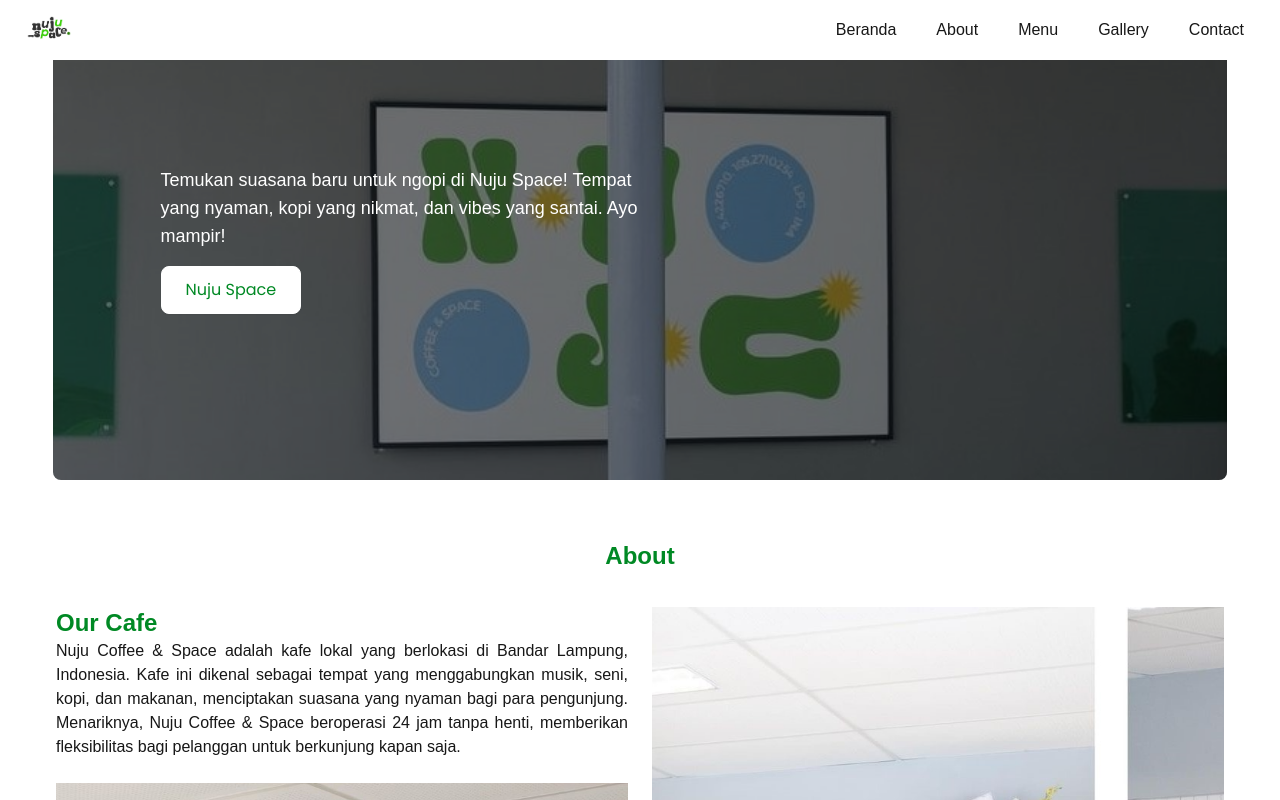
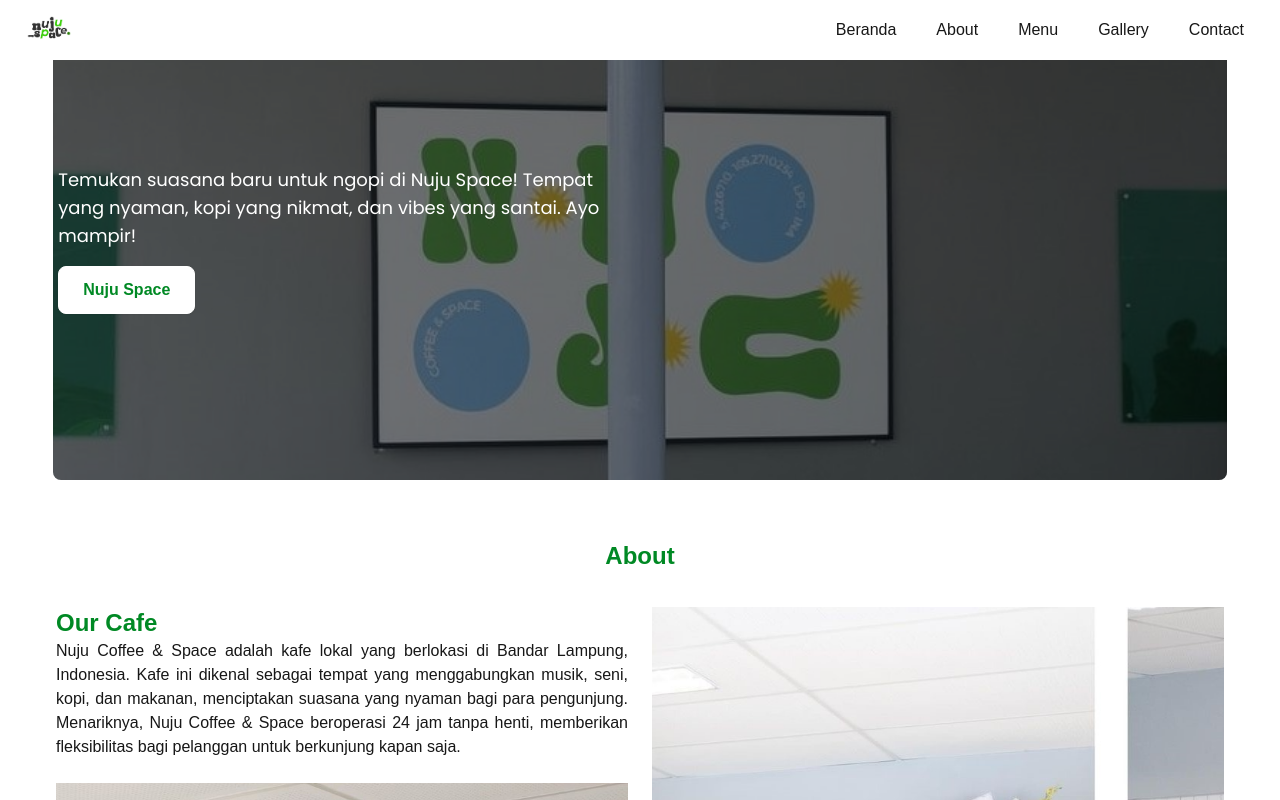
Before and after one commit to xwixz14/FrozenFood_ProjectWebII, a Next.js app: page / in a window 1280 px wide. Shown: the top 800 px of the page. Built offline with nearby package versions, Linux system fonts and the light colour scheme.

Commit message:
merubah nama font

```diff
--- a/src/components/header/page.tsx
+++ b/src/components/header/page.tsx
@@ -1,4 +1,4 @@
-import React from 'react'
+import React from "react";
 import { Poppins, Roboto_Condensed } from "next/font/google";
 
 const poppins = Poppins({
@@ -29,18 +29,22 @@
         <div className="absolute bg-black bg-opacity-50 w-11/12 h-full rounded-lg z-10"></div>
 
         {/* Tumpukan 3: Teks */}
-          <div className="absolute z-20 flex-col flex items-start justify-center text-white  px-8 md:ml-[5%]">
-           <h1 className={`${poppins.className}text-wrap w-[99%] md:w-[49%] mb-4 text-xs md:text-lg font-medium`}
-           >         Temukan suasana baru untuk ngopi di Nuju Space! Tempat yang
-              nyaman, kopi yang nikmat, dan vibes yang santai. Ayo mampir!</h1>
-            <button className={`${poppins.className} btn btn-secondary text-color2 font-bold hover:btn-primary hover:text-white text-xs md:text-base px-3 py-1 md:px-6 md:py-2 h-8 md:h-12 min-h-0 md:min-h-[48px]`}
+        <div className="absolute z-20 flex-col flex items-start justify-center text-white px-8">
+          <h1
+            className={`${poppins.className} text-wrap w-[99%] md:w-[49%] mb-4 text-xs md:text-lg font-medium`}
+          >
+            Temukan suasana baru untuk ngopi di Nuju Space! Tempat yang nyaman,
+            kopi yang nikmat, dan vibes yang santai. Ayo mampir!
+          </h1>
+          <button
+            className={`${poppins} btn btn-secondary text-color2 font-bold hover:btn-primary hover:text-white text-xs md:text-base px-3 py-1 md:px-6 md:py-2 h-8 md:h-12 min-h-0 md:min-h-[48px]`}
           >
             Nuju Space
           </button>
         </div>
       </header>
     </>
-  )
+  );
 }
 
-export default Header
+export default Header;
```
Lines whose indentation alone changed are shown as unchanged.
